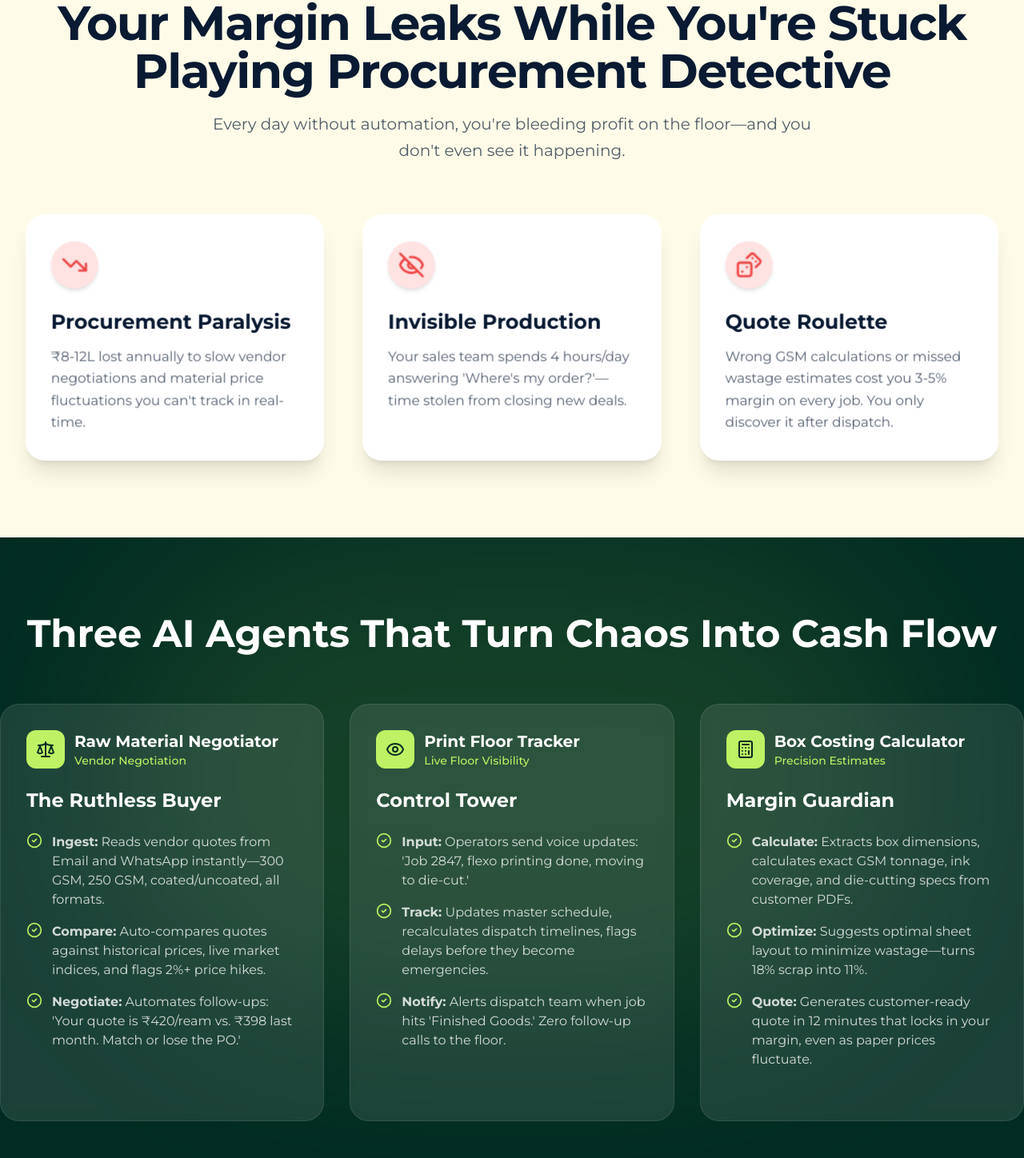
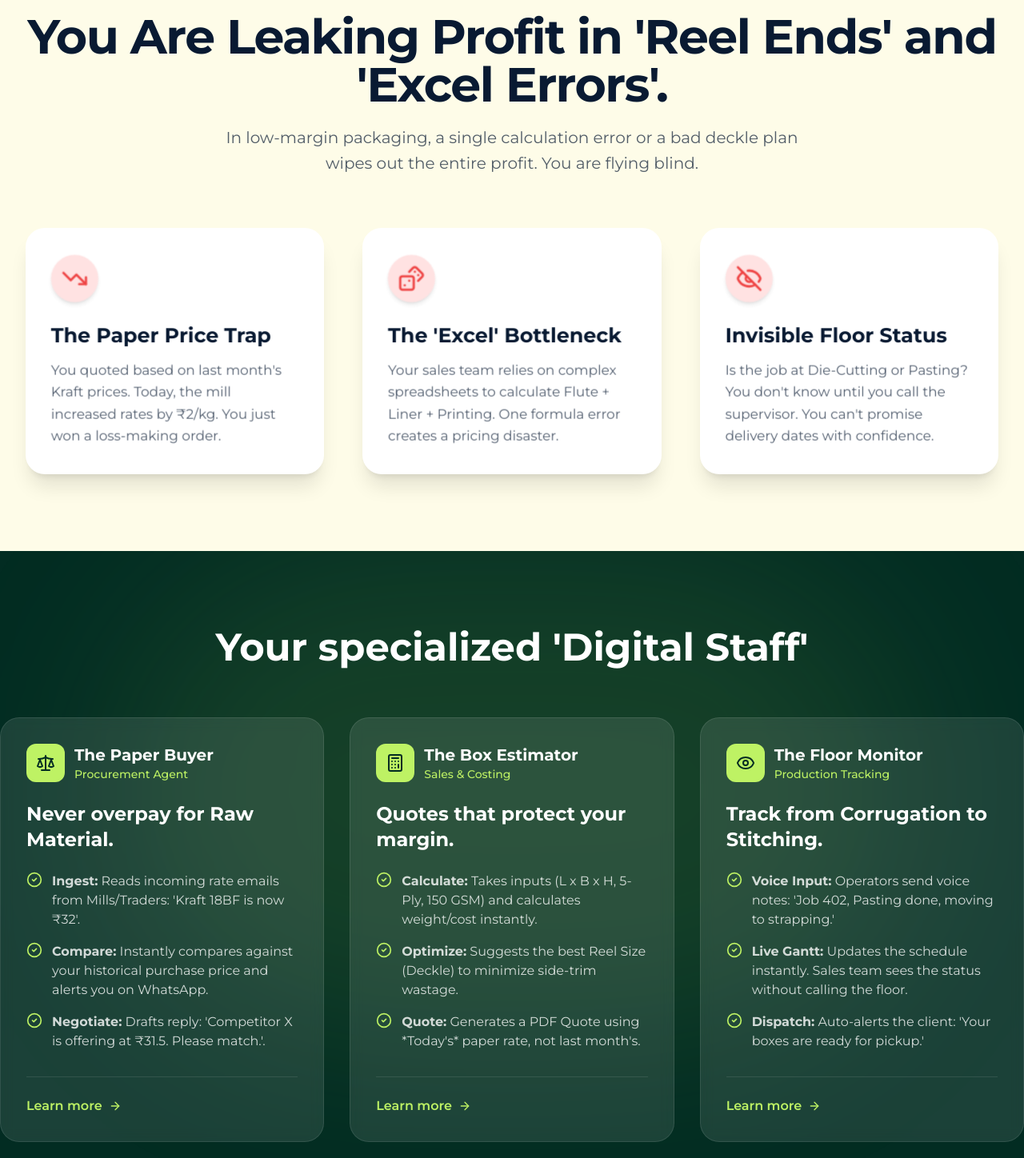
Before and after one commit to dabbygabby/agentworks-mfg, a Next.js app: page /industries/packaging-printing in a window 1280 px wide. Shown: the part 820-2268 px from the top of the page at 80% size. Built offline with nearby package versions, Linux system fonts and the light colour scheme.

Commit message:
packaging done

```diff
--- a/src/globals/index.tsx
+++ b/src/globals/index.tsx
@@ -5,6 +5,7 @@ export const whatsappLinkSheetMetalQuoting = "https://wa.me/919663097918?text=Hi
 
 export const finalCTAMessage = "Hello, I am interested in your product and would like to request a callback to know more."
 export const sheetMetalQuotingMessage = "Hi, I want to know more about the Sheet Metal Quoting Agent."
+export const packagingPrintingMessage = "Hi, I want to test the Packaging Estimator. I have a box spec."
 
 export const whatsappLinkGenerator = (text: string) => {
     return `https://wa.me/919663097918?text=${encodeURIComponent(text)}`;
--- a/src/pages/industries/packaging-printing.tsx
+++ b/src/pages/industries/packaging-printing.tsx
@@ -7,107 +7,114 @@ import { DetailProblemSection } from '@src/components/industries/DetailProblemSe
 import { DetailAgentSection } from '@src/components/industries/DetailAgentSection';
 import { DetailCTA } from '@src/components/industries/DetailCTA';
 import { DetailCaseStudies } from '@src/components/industries/DetailCaseStudies';
-import { meetingLink } from '@src/globals';
+import { meetingLink, packagingPrintingMessage, whatsappLinkGenerator } from '@src/globals';
 
 const PackagingPrintingCopy = {
     // 1. HERO SECTION
     hero: {
-        title: "From Quote Chaos to Quote Velocity in 48 Hours",
-        subtitle: "Stop losing orders to competitors who quote faster. Agentworks turns your WhatsApp into an instant quoting engine—calculating GSM costs, die-cutting specs, and material wastage in real-time, while your competition is still opening Excel.",
-        ctaText: "Win More Orders",
-        imageSrc: "/packaging.png",
-        ctaLink: meetingLink
+        title: "The Paper Market Fluctuates Daily. Your Quotes Shouldn't.",
+        subtitle: "Stop gambling on margins. Connect your WhatsApp to an AI that tracks live paper rates, calculates optimal reel sizes, and quotes profitable jobs in seconds.",
+        ctaText: "See It In Action",
+        imageSrc: "/packaging.png", // Ensure this image shows a Box or Reel
+        ctaLink: "/how-it-works"
     },
 
     // 2. PROBLEM SECTION
+    // Goal: Highlight "Hidden Waste" and "Excel Fatigue".
     problemSection: {
-        title: "Your Margin Leaks While You're Stuck Playing Procurement Detective",
-        subtitle: "Every day without automation, you're bleeding profit on the floor—and you don't even see it happening.",
+        title: "You Are Leaking Profit in 'Reel Ends' and 'Excel Errors'.",
+        subtitle: "In low-margin packaging, a single calculation error or a bad deckle plan wipes out the entire profit. You are flying blind.",
         features: [
             {
-                title: "Procurement Paralysis",
+                title: "The Paper Price Trap",
                 icon: <TrendingDown className="w-8 h-8 text-[#ef4444]" />,
-                desc: "₹8-12L lost annually to slow vendor negotiations and material price fluctuations you can't track in real-time."
+                desc: "You quoted based on last month's Kraft prices. Today, the mill increased rates by ₹2/kg. You just won a loss-making order."
             },
             {
-                title: "Invisible Production",
-                icon: <EyeOff className="w-8 h-8 text-[#ef4444]" />,
-                desc: "Your sales team spends 4 hours/day answering 'Where's my order?'—time stolen from closing new deals."
+                title: "The 'Excel' Bottleneck",
+                icon: <Dices className="w-8 h-8 text-[#ef4444]" />,
+                desc: "Your sales team relies on complex spreadsheets to calculate Flute + Liner + Printing. One formula error creates a pricing disaster."
             },
             {
-                title: "Quote Roulette",
-                icon: <Dices className="w-8 h-8 text-[#ef4444]" />,
-                desc: "Wrong GSM calculations or missed wastage estimates cost you 3-5% margin on every job. You only discover it after dispatch."
+                title: "Invisible Floor Status",
+                icon: <EyeOff className="w-8 h-8 text-[#ef4444]" />,
+                desc: "Is the job at Die-Cutting or Pasting? You don't know until you call the supervisor. You can't promise delivery dates with confidence."
             }
         ]
     },
 
     // 3. AGENT SECTION
     agentSection: {
-        title: "Three AI Agents That Turn Chaos Into Cash Flow",
-        subtitle: "Deploy specialized agents that automate the three workflows killing your margins—without changing a single process your team already knows.",
+        title: "Your specialized 'Digital Staff'",
+        subtitle: "Don't hire more people to manage spreadsheets. Hire Agents that understand GSM, Deckle, and Dispatch.",
         ctaText: "Explore All Agents",
         ctaHref: "/agents",
         agents: [
             {
                 icon: Scale,
-                title: "Raw Material Negotiator",
-                subtitle: "Vendor Negotiation",
-                tagline: "The Ruthless Buyer",
+                title: "The Paper Buyer",
+                subtitle: "Procurement Agent",
+                tagline: "Never overpay for Raw Material.",
                 features: [
                     {
                         "label": "Ingest",
-                        "description": "Reads vendor quotes from Email and WhatsApp instantly—300 GSM, 250 GSM, coated/uncoated, all formats."
+                        "description": "Reads incoming rate emails from Mills/Traders: 'Kraft 18BF is now ₹32'."
                     },
                     {
                         "label": "Compare",
-                        "description": "Auto-compares quotes against historical prices, live market indices, and flags 2%+ price hikes."
+                        "description": "Instantly compares against your historical purchase price and alerts you on WhatsApp."
                     },
                     {
                         "label": "Negotiate",
-                        "description": "Automates follow-ups: 'Your quote is ₹420/ream vs. ₹398 last month. Match or lose the PO.'"
+                        "description": "Drafts reply: 'Competitor X is offering at ₹31.5. Please match.'."
                     }
-                ]
+                ],
+                // Maps to Global Agent: "Raw Material Negotiator"
+                learnMoreLink: "/agents?agent=Raw%20Material%20Negotiator"
+            },
+            {
+                icon: Calculator,
+                title: "The Box Estimator",
+                subtitle: "Sales & Costing",
+                tagline: "Quotes that protect your margin.",
+                features: [
+                    {
+                        "label": "Calculate",
+                        "description": "Takes inputs (L x B x H, 5-Ply, 150 GSM) and calculates weight/cost instantly."
+                    },
+                    {
+                        "label": "Optimize",
+                        "description": "Suggests the best Reel Size (Deckle) to minimize side-trim wastage."
+                    },
+                    {
+                        "label": "Quote",
+                        "description": "Generates a PDF Quote using *Today's* paper rate, not last month's."
+                    }
+                ],
+                // Maps to Global Agent: "Box Costing Calculator"
+                learnMoreLink: "/agents?agent=Box%20Costing%20Calculator"
             },
             {
                 icon: Eye,
-                title: "Print Floor Tracker",
-                subtitle: "Live Floor Visibility",
-                tagline: "Control Tower",
+                title: "The Floor Monitor",
+                subtitle: "Production Tracking",
+                tagline: "Track from Corrugation to Stitching.",
                 features: [
                     {
-                        "label": "Input",
-                        "description": "Operators send voice updates: 'Job 2847, flexo printing done, moving to die-cut.'"
+                        "label": "Voice Input",
+                        "description": "Operators send voice notes: 'Job 402, Pasting done, moving to strapping.'"
                     },
                     {
-                        "label": "Track",
-                        "description": "Updates master schedule, recalculates dispatch timelines, flags delays before they become emergencies."
+                        "label": "Live Gantt",
+                        "description": "Updates the schedule instantly. Sales team sees the status without calling the floor."
                     },
                     {
-                        "label": "Notify",
-                        "description": "Alerts dispatch team when job hits 'Finished Goods.' Zero follow-up calls to the floor."
+                        "label": "Dispatch",
+                        "description": "Auto-alerts the client: 'Your boxes are ready for pickup.'"
                     }
-                ]
-            },
-            {
-                icon: Calculator,
-                title: "Box Costing Calculator",
-                subtitle: "Precision Estimates",
-                tagline: "Margin Guardian",
-                features: [
-                    {
-                        "label": "Calculate",
-                        "description": "Extracts box dimensions, calculates exact GSM tonnage, ink coverage, and die-cutting specs from customer PDFs."
-                    },
-                    {
-                        "label": "Optimize",
-                        "description": "Suggests optimal sheet layout to minimize wastage—turns 18% scrap into 11%."
-                    },
-                    {
-                        "label": "Quote",
-                        "description": "Generates customer-ready quote in 12 minutes that locks in your margin, even as paper prices fluctuate."
-                    }
-                ]
+                ],
+                // Maps to Global Agent: "Print Floor Tracker"
+                learnMoreLink: "/agents?agent=Print%20Floor%20Tracker"
             }
         ]
     },
@@ -115,27 +122,27 @@ const PackagingPrintingCopy = {
     // 4. CASE STUDIES
     caseStudies: {
         title: "Proven Results in Packaging.",
-        description: "See how packaging manufacturers are using Agentworks to protect margins and win more orders.",
+        description: "See how Box Manufacturers & Printers are securing margins.",
         studies: [
             {
-                badge: 'The "Velocity" Win',
-                title: 'Leading Corrugated Box Manufacturer',
-                challenge: 'Lost 40% of RFQs to competitors who quoted faster. Sales team buried in manual calculations for flute specs and material costs.',
+                badge: 'The "Speed" Win',
+                title: 'Corrugated Box Mfr (Gujarat)',
+                challenge: 'Lost 40% of RFQs to competitors because calculating "Ups" and "Deckle" took too long.',
                 results: [
-                    '<strong>97% Faster Quotes:</strong> Reduced quoting cycle from 7 days to 4 hours—won deals competitors couldn\'t even respond to yet.',
-                    '<strong>+3.2% Margin Recovery:</strong> AI-calculated wastage optimization saved ₹8.2L annually in material costs.',
-                    '<strong>Zero Quote Errors:</strong> Eliminated costly mistakes in GSM calculations that previously led to post-job losses.',
+                    '<strong>4-Hour Quoting:</strong> Reduced quoting cycle from 3 days to 4 hours.',
+                    '<strong>Saved ₹8.2L:</strong> AI suggested better deckle planning, reducing side-wastage.',
+                    '<strong>Zero Math Errors:</strong> Eliminated losses from wrong GSM calculations.',
                 ],
                 link: '#case-study-packaging-1',
             },
             {
                 badge: 'The "Visibility" Win',
                 title: 'Flexible Packaging Converter',
-                challenge: 'Sales team spent 15+ hours/week physically checking machine status. Clients called hourly for updates. Plant Head firefighting delays instead of optimizing OEE.',
+                challenge: 'Sales team spent 15+ hours/week physically checking if printing/slitting was done.',
                 results: [
-                    '<strong>Zero Status Calls:</strong> Sales has live dashboard access—no more shop floor interruptions.',
-                    '<strong>22% Faster Dispatch:</strong> Real-time alerts on job completion improved delivery timelines.',
-                    '<strong>Automated Customer Updates:</strong> WhatsApp notifications sent automatically when jobs hit key milestones.',
+                    '<strong>Zero Status Calls:</strong> Sales team checks status on phone. Floor interruptions stopped.',
+                    '<strong>22% Faster Dispatch:</strong> Real-time alerts on job completion reduced dispatch lag.',
+                    '<strong>Happy Clients:</strong> Customers get auto-updates when material is ready.',
                 ],
                 link: '#case-study-packaging-2',
             },
@@ -144,10 +151,10 @@ const PackagingPrintingCopy = {
 
     // 5. BOTTOM CTA
     cta: {
-        title: "Your Competitors Are Already Quoting Faster. Catch Up in 48 Hours.",
-        subtitle: "Deploy your first agent this week. Start winning orders you're losing today—with zero upfront cost and zero process changes.",
-        href: meetingLink,
-        ctaText: "Book Your Packaging Demo"
+        title: "Your Excel Sheet is Costing You Money.",
+        subtitle: "Test our Box Estimator against your best sales guy. See who calculates cost faster and accurately.",
+        href: whatsappLinkGenerator(packagingPrintingMessage),
+        ctaText: "Test My Box Spec Now"
     }
 }
 
@@ -188,7 +195,7 @@ const PackagingPage = () => {
                     <div className="max-w-6xl mx-auto">
                         <div className="text-center mb-16">
                             <h2 className="text-3xl md:text-5xl font-bold text-[#022c22] mb-6">
-                                Stop Losing Margins to Procurement Delays
+                                Stop Buying Paper Blind
                             </h2>
                         </div>
 
```
